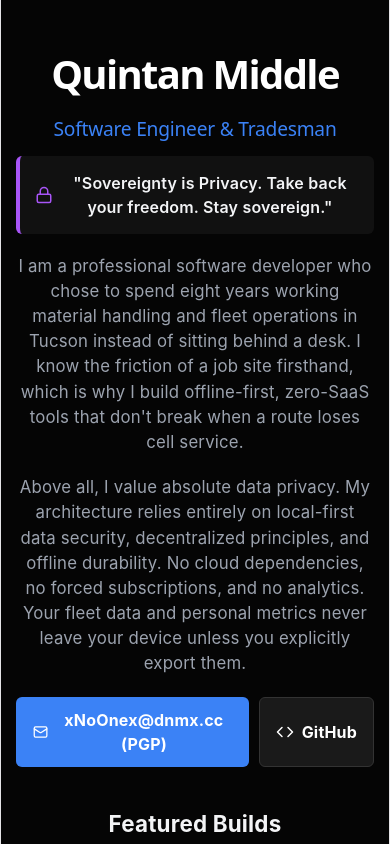
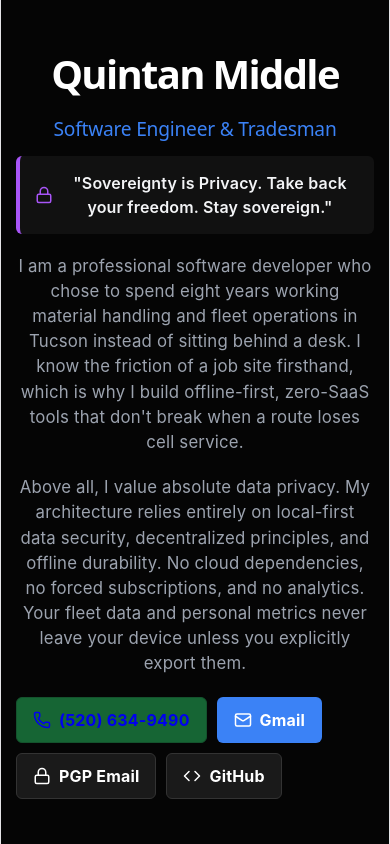
Before and after one commit to xNoOnex/xNoOnex.github.io, a React app: page / in a window 390 px wide. Shown: the top 844 px of the page. Built offline with nearby package versions, Linux system fonts and the light colour scheme; the HTML template or start-up script is replaced by a standard one.

Commit message:
Add direct phone and gmail contact links

```diff
--- a/src/App.css
+++ b/src/App.css
@@ -19,7 +19,7 @@ body { background-color: var(--bg-dark); color: var(--text-main); line-height: 1
 .title { font-size: 1.2rem; color: var(--accent-blue); margin-bottom: 15px; }
 .bio { color: var(--text-gray); font-size: 1.05rem; margin-bottom: 20px; }
 
-.contact-links { display: flex; gap: 10px; }
+.contact-links { display: flex; gap: 10px; flex-wrap: wrap; }
 .btn { display: inline-flex; align-items: center; justify-content: center; padding: 10px 16px; border-radius: 6px; font-weight: bold; text-decoration: none; border: 1px solid transparent; cursor: pointer; }
 .bg-blue { background: var(--accent-blue); color: #fff; }
 .bg-dark { background: #1a1a1a; }
--- a/src/App.jsx
+++ b/src/App.jsx
@@ -1,4 +1,4 @@
-import { Briefcase, Shield, Wrench, ArrowRight, Mail, Code, Lock } from 'lucide-react';
+import { Briefcase, Shield, Wrench, ArrowRight, Mail, Code, Lock, Phone } from 'lucide-react';
 import './App.css';
 
 function App() {
@@ -23,7 +23,9 @@ function App() {
         </p>
 
         <div className="contact-links mt-3">
-          <a href="mailto:xNoOnex@dnmx.cc" className="btn bg-blue border-blue"><Mail size={18} className="mr-2"/> xNoOnex@dnmx.cc (PGP)</a>
+          <a href="tel:5206349490" className="btn bg-green border-green"><Phone size={18} className="mr-2"/> (520) 634-9490</a>
+          <a href="mailto:quintanmiddle@gmail.com" className="btn bg-blue border-blue"><Mail size={18} className="mr-2"/> Gmail</a>
+          <a href="mailto:xNoOnex@dnmx.cc" className="btn bg-dark border-gray"><Lock size={18} className="mr-2"/> PGP Email</a>
           <a href="https://github.com/xNoOnex" target="_blank" className="btn bg-dark border-gray"><Code size={18} className="mr-2"/> GitHub</a>
         </div>
       </header>
```
